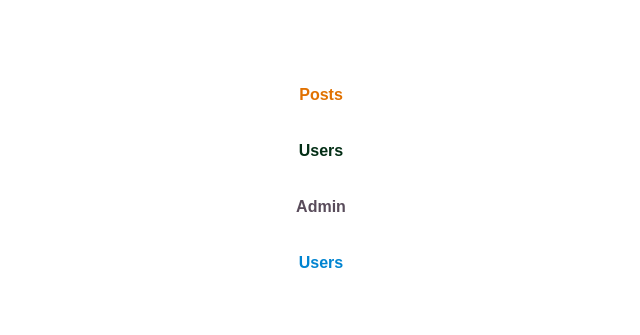
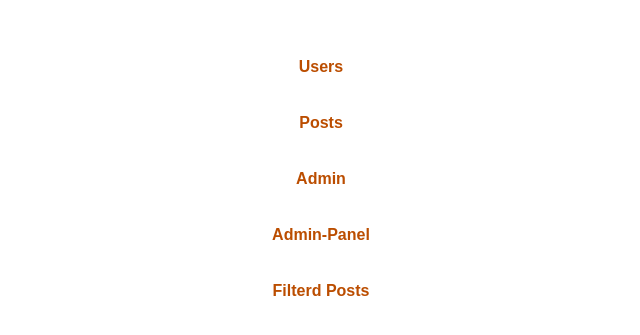
Before and after one commit to Ebrahimim29/App-Router-Project-NextJs-, a Next.js app: page / in a window 1280 px wide. Shown: the part 231-566 px from the top of the page, without its empty margins (319-959 px from the left). Built offline with nearby package versions, Linux system fonts and the light colour scheme.

Commit message:
Link in Project

```diff
--- a/app/components/ListGroupItemLink.jsx
+++ b/app/components/ListGroupItemLink.jsx
@@ -3,13 +3,13 @@
 import { ListGroupItem } from "flowbite-react";
 import Link from "next/link";
 
-const ListGroupItemLink = ({href}) => {
+const ListGroupItemLink = ({href, title}) => {
     return (
         <ListGroupItem>
             <Link
-                className="w-full font-extrabold block text-amber-600 hover:text-blue-950 hover:bg-gray-500 px-4 py-2 rounded transition-colors"
+                className="w-full font-extrabold block text-amber-700 hover:bg-gray-500 px-4 py-2 rounded transition-colors"
                 href={href}>
-                Posts
+                {title}
             </Link>
         </ListGroupItem>
     )
--- a/app/page.tsx
+++ b/app/page.tsx
@@ -1,8 +1,7 @@
 'use client';
 
 import ListGroupItemLink from "./components/ListGroupItemLink";
-import Link from "next/link";
-import { ListGroup, ListGroupItem } from "flowbite-react";
+import { ListGroup } from "flowbite-react";
 
 
 export default function Home() {
@@ -10,28 +9,11 @@ export default function Home() {
     <div className="flex justify-center items-center min-h-screen">
       <div className="mt-5 w-full max-w-md px-4">
         <ListGroup>
-          <ListGroupItemLink href={"/users"}/>
-          <ListGroupItem>
-            <Link
-              className="w-full font-extrabold block text-green-950 hover:text-blue-950 hover:bg-gray-500 px-4 py-2 rounded transition-colors"
-              href="/users">
-              Users
-            </Link>
-          </ListGroupItem>
-          <ListGroupItem>
-            <Link
-              className="w-full font-extrabold block text-mauve-600 hover:text-blue-950 hover:bg-gray-500 px-4 py-2 rounded transition-colors"
-              href="/admin">
-              Admin
-            </Link>
-          </ListGroupItem>
-          <ListGroupItem>
-            <Link
-              className="w-full font-extrabold block text-sky-600 hover:text-blue-950 hover:bg-gray-500 px-4 py-2 rounded transition-colors"
-              href="/users">
-              Users
-            </Link>
-          </ListGroupItem>
+          <ListGroupItemLink title="Users"  href={"/users"}/>
+          <ListGroupItemLink title="Posts"  href={"/posts"}/>
+          <ListGroupItemLink title="Admin"  href={"/admin"}/>
+          <ListGroupItemLink title="Admin-Panel" href={"/admin/panel"}/>
+          <ListGroupItemLink title="Filterd Posts"  href={"/fPosts"}/>
         </ListGroup>
       </div>
     </div>
--- /dev/null
+++ b/app/posts/page.jsx
@@ -0,0 +1,18 @@
+import { Button, ListGroup, TableRow } from "flowbite-react";
+import ListGroupItemLink from "./components/ListGroupItemLink";
+
+
+const Page = () => {
+    return (
+        <div className="flex flex-col justify-center items-center min-h-screen">
+            <Button color="blue">Back</Button>
+            <ListGroup className="mt-3 w-full">
+                {props.posts.map(p => (
+                    <ListGroupItemLink key={p.id} href={'/posts/${p.id'} title={p.title}></ListGroupItemLink>
+                ))}
+            </ListGroup>
+        </div>
+    )
+};
+
+export default Page;
```
